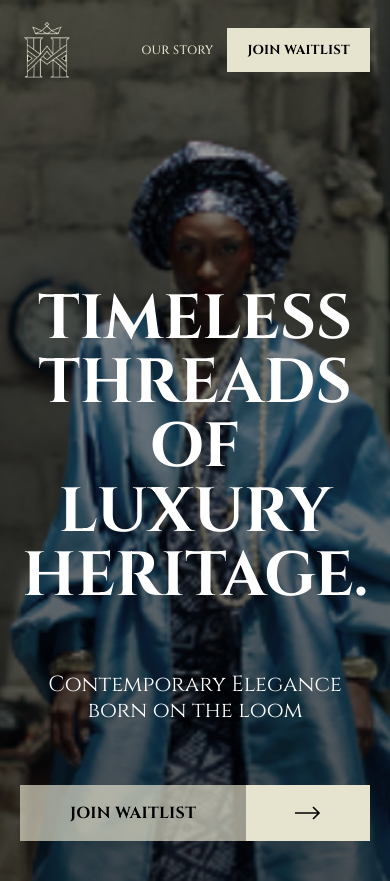
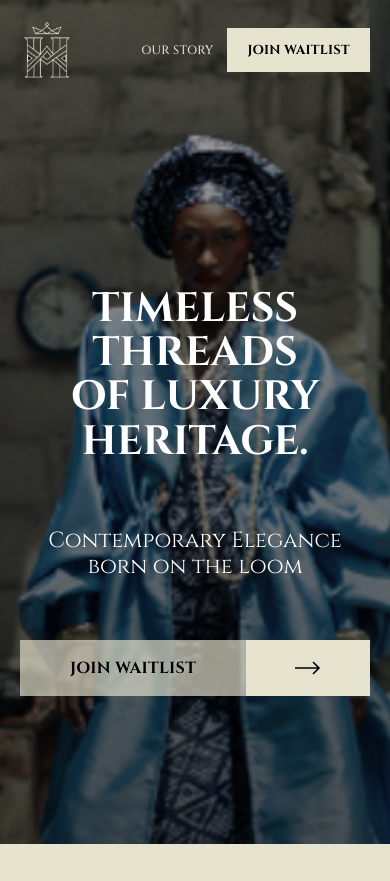
Before and after one commit to GoodnessQin/HuomaAkwete, a React (Vite) app: page / in a window 390 px wide. After the commit the page ends 844 px from the top, so only its background shows below. Built offline with nearby package versions, Linux system fonts and the light colour scheme.

Commit message:
landing page update

```diff
--- a/src/styles.css
+++ b/src/styles.css
@@ -219,7 +219,7 @@ td.wrap{white-space:normal;min-width:220px}tbody tr:hover{background:#0000000a}t
 .hero{align-items:flex-start;padding:0 24px 80px}
 .hero::before{background:linear-gradient(rgba(0,0,0,.03),rgba(0,0,0,.06)),url(/hero-wide.png) center/cover}
 .hero-copy{margin-top:max(170px,27.7svh)}
-.hero h1{font-size:clamp(50px,7.3vw,128px);line-height:1.02;white-space:nowrap}
+.hero h1{font-size:clamp(40px,5.4vw,96px);line-height:1.08;white-space:normal;max-width:13.5em;margin-left:auto;margin-right:auto;text-align:center;text-wrap:balance;overflow-wrap:normal}
 .hero p{font-size:clamp(22px,2.9vw,46px);line-height:1.2;margin:43px 0 90px}
 .cta{display:flex;width:647px;max-width:100%;height:51px;margin:0 auto;font-weight:700;font-size:16px;letter-spacing:.02em;text-transform:uppercase;color:#000}
 .cta span{flex:418;display:grid;place-items:center;background:rgba(230,227,206,.68);backdrop-filter:blur(3px);transition:background .3s}
@@ -242,7 +242,7 @@ td.wrap{white-space:normal;min-width:220px}tbody tr:hover{background:#0000000a}t
   .hero{padding:0 20px 40px}
   .hero::before{background:linear-gradient(rgba(0,0,0,.25),rgba(0,0,0,.42)),url(/hero.png) center top/cover}
   .hero-copy{margin-top:34svh}
-  .hero h1{font-size:clamp(50px,16vw,66px);line-height:1.03;white-space:normal}
+  .hero h1{font-size:clamp(32px,10.5vw,52px);line-height:1.08;white-space:normal;max-width:none;text-wrap:balance}
   .hero p{font-size:clamp(19px,5.6vw,24px);margin:64px 0 60px}
   .cta{height:56px}
   .shero{min-height:70svh}.sbody{padding:56px 20px 80px}
```
